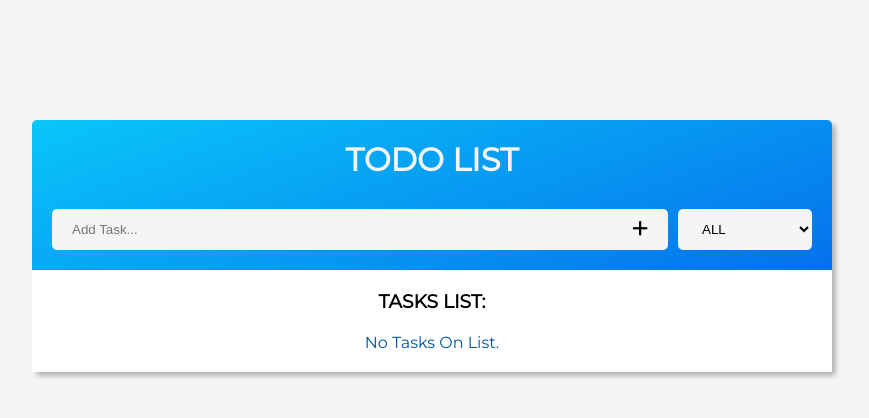
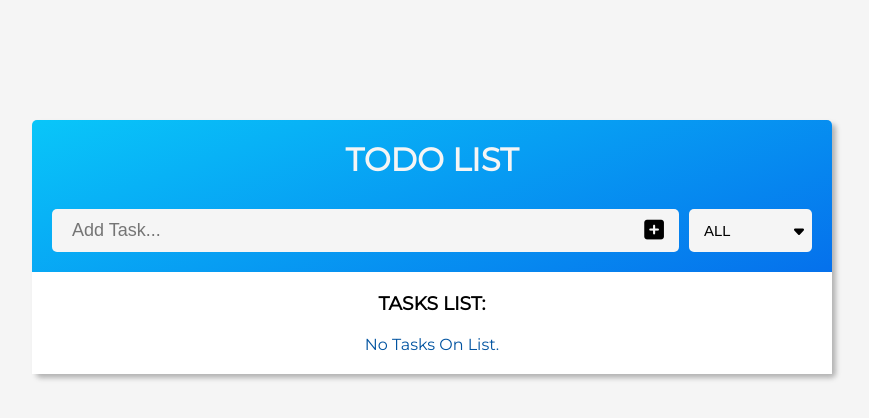
Before and after one commit to greg19850/to-do-app-final, a React (Create React App) app: page / in a window 1280 px wide. Shown: the top 418 px of the page, without its empty margins (208-1077 px from the left). Built offline with nearby package versions, Linux system fonts and the light colour scheme.

Commit message:
Changed add-task input and buttons style

```diff
--- a/src/components/AddTaskPanel.js
+++ b/src/components/AddTaskPanel.js
@@ -22,7 +22,7 @@ const AddTaskPanel = ({ tasks, setTasks, setStatus, taskText, setTaskText, taskI
     } else if (taskText && taskText.length <= 2) {
       setMessage("Task name requires at least 3 characters!")
     } else if (!taskText.length) {
-      setMessage("Please enter task text!")
+      setMessage("Please enter task name!")
     }
   }
 
@@ -41,9 +41,9 @@ const AddTaskPanel = ({ tasks, setTasks, setStatus, taskText, setTaskText, taskI
         className="btn add-btn"
         onClick={handleAddTaskToList}
       >
-        <i className="fa-solid fa-plus"></i>
+        <i className="fa-solid fa-square-plus"></i>
       </button>
-      <select className="btn sort-btn" onChange={handleStatusChange}>
+      <select className="btn select" onChange={handleStatusChange}>
         <option value="all">All</option>
         <option value="active">Active</option>
         <option value="complete">Complete</option>
--- a/src/components/App.scss
+++ b/src/components/App.scss
@@ -18,6 +18,7 @@
 
     .todo-input {
       flex-grow: 1;
+      font-size: 18px;
       padding: 10px 20px;
       border: none;
       border-radius: 5px 0 0 5px;
@@ -27,9 +28,10 @@
     }
 
     .btn {
-      padding: 10px 20px;
+      padding: 10px 25px 10px 15px;
       border: none;
       border-radius: 5px;
+      font-size: 15px;
       color: var(--deep-blue);
       background-color: var(--light);
       text-transform: uppercase;
@@ -37,9 +39,22 @@
       transition: background-color .3s, color .3s;
 
       &.add-btn {
+        padding: 10px 15px;
         border-radius: 0 5px 5px 0;
         margin-right: 10px;
-        font-size: 18px
+
+        i {
+          font-size: 1.5em;
+        }
+      }
+
+      &.select {
+        appearance: none;
+        background-image: url(../sort-down-solid.svg);
+        background-repeat: no-repeat;
+        background-position: right 0.5rem top 40%;
+        background-size: 0.65rem auto;
+        outline: none;
       }
 
       &:hover {
```
Also changed, not shown: src/sort-down-solid.svg (added).
